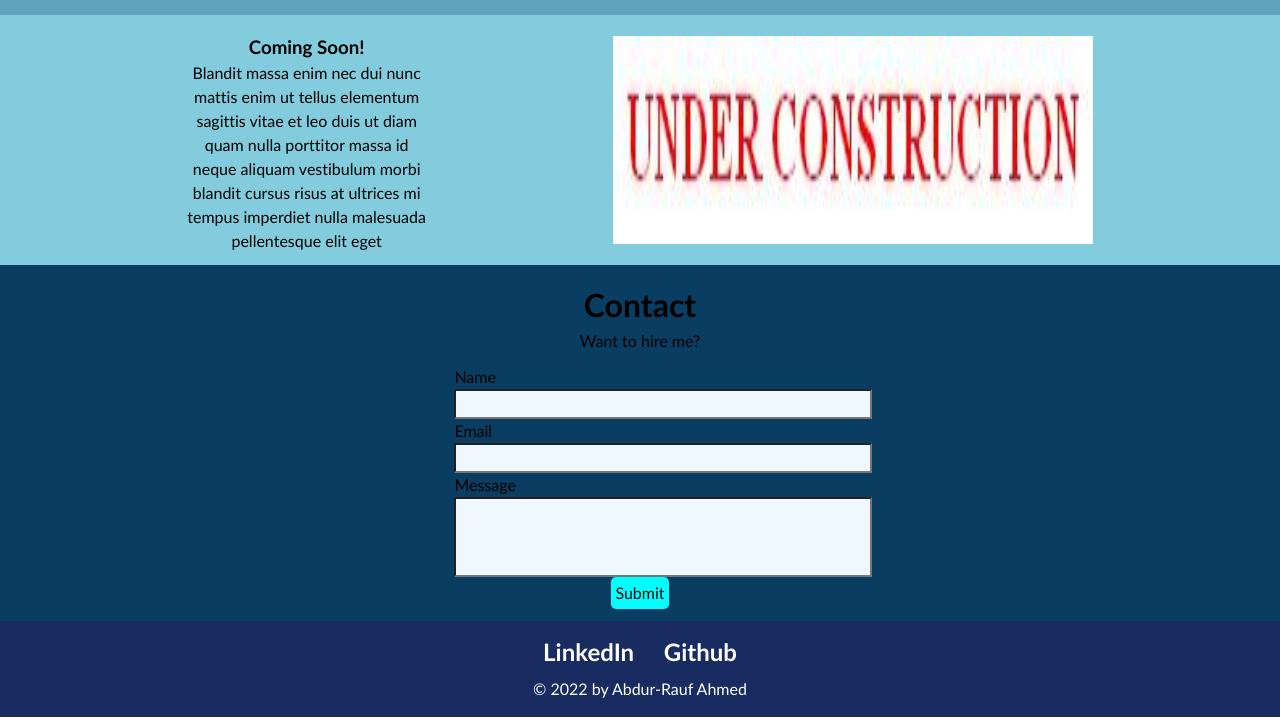
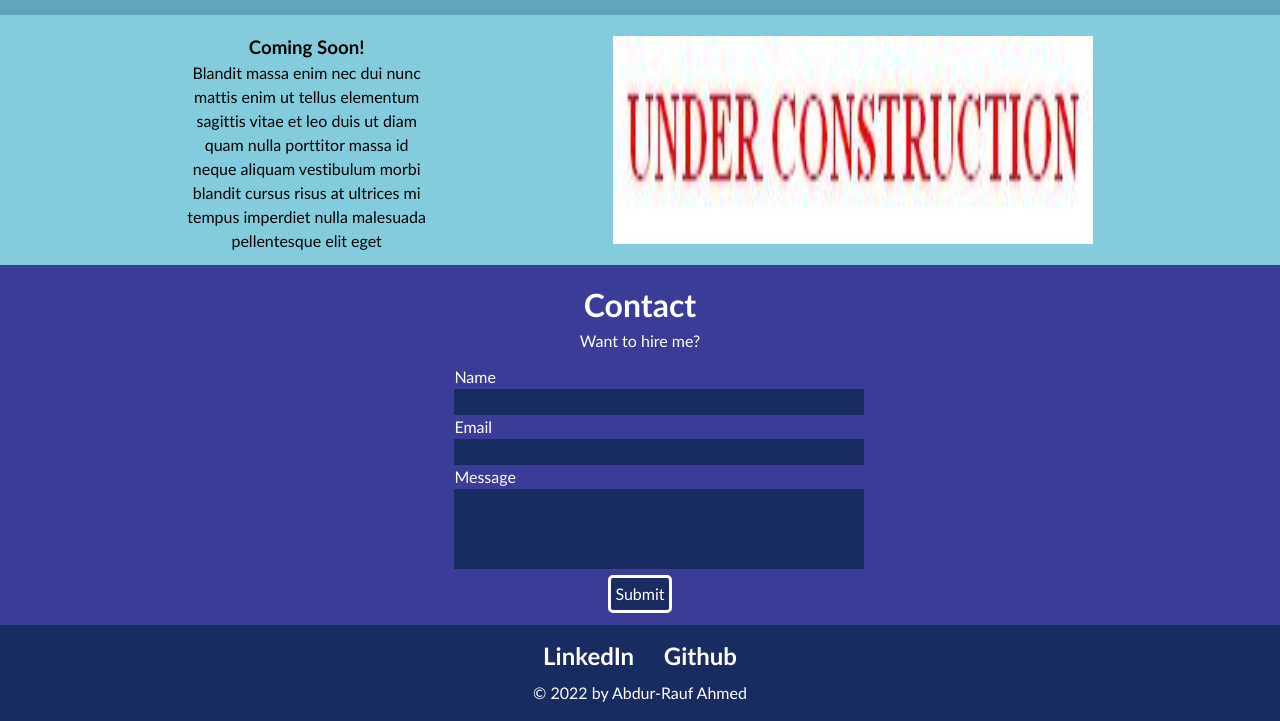
Before and after one commit to Corasinth/portfolio, a plain HTML site: page index.html in a window 1280 px wide. Shown: the part 1764-2485 px from the top of the page. Drawn offline with Linux system fonts and the light colour scheme.

Commit message:
style input form

```diff
--- a/assets/css/styles.css
+++ b/assets/css/styles.css
@@ -3,7 +3,9 @@
     --linkhover: #c44569;
     --backgroundcolor: #82ccdd;
     --foliobackgroundcolor: #60a3bc;
-    --contactbackgroundcolor: #0a3d62;
+    --contactbackgroundcolor: #3B3B98;
+    --formbackgroundcolor: #182C61;
+    --formtextcolor: white;
 }
 * {
     font-family: "Trebuchet MS", "Open Sans", sans-serif;
@@ -173,6 +175,11 @@ h2 {
     padding-bottom: .75em;
     text-align: center;
     background-color: var(--contactbackgroundcolor);
+    color: var(--formtextcolor);
+}
+
+#contacttitle {
+    color: var(--formtextcolor)
 }
 
 form {
@@ -183,13 +190,20 @@ form {
 
 #Name, #Email {
     width: 200%;
-    background-color: aliceblue;
+    outline:none;
+    border:none;
+    background-color: var(--formbackgroundcolor);
+    color: var(--formtextcolor);
 }
 
 #Message {
     width: 200%;
     height: 5em;
-    background-color: aliceblue;
+    outline: none;
+    border: none;
+    background-color: var(--formbackgroundcolor);
+    color: var(--formtextcolor);
+    resize: none;
 }
 
 #submit {
@@ -198,11 +212,24 @@ form {
 
 #submitbutton {
     border-radius: 5px;
-    background-color: aqua;
-    border: none;
+    background-color: #182C61;
+    color: white;
+    border: white solid;
     text-decoration: none;
     padding: 4px 4px;
     margin:auto;
+}
+
+#submitbutton:hover {
+    background-color: #78e08f;
+    color: black;
+    border: black solid;
+}
+
+#submitbutton:active {
+    background-color: #78e08f;
+    color: black;
+    border: black solid;
 }
 
 /*Footer*/
--- a/index.html
+++ b/index.html
@@ -99,7 +99,7 @@
             </a>
         </section>
         <section id="Contact">
-            <h2>Contact</h2>
+            <h2 id="contacttitle">Contact</h2>
             <p>Want to hire me?</p>
             <div class="contactform">
                 <form>
@@ -108,7 +108,7 @@
                     <label for="Email">Email</label><br>
                     <input type="text" maxlength="100" id="Email"><br>
                     <label for="Message">Message</label><br>
-                    <input type="text" rows="10" Cols="44" maxlength="1000" id="Message"><br>
+                    <textarea id="Message"></textarea><br>
                 </form>
             </div>
             <button type="button" id="submitbutton">Submit</button>
```
